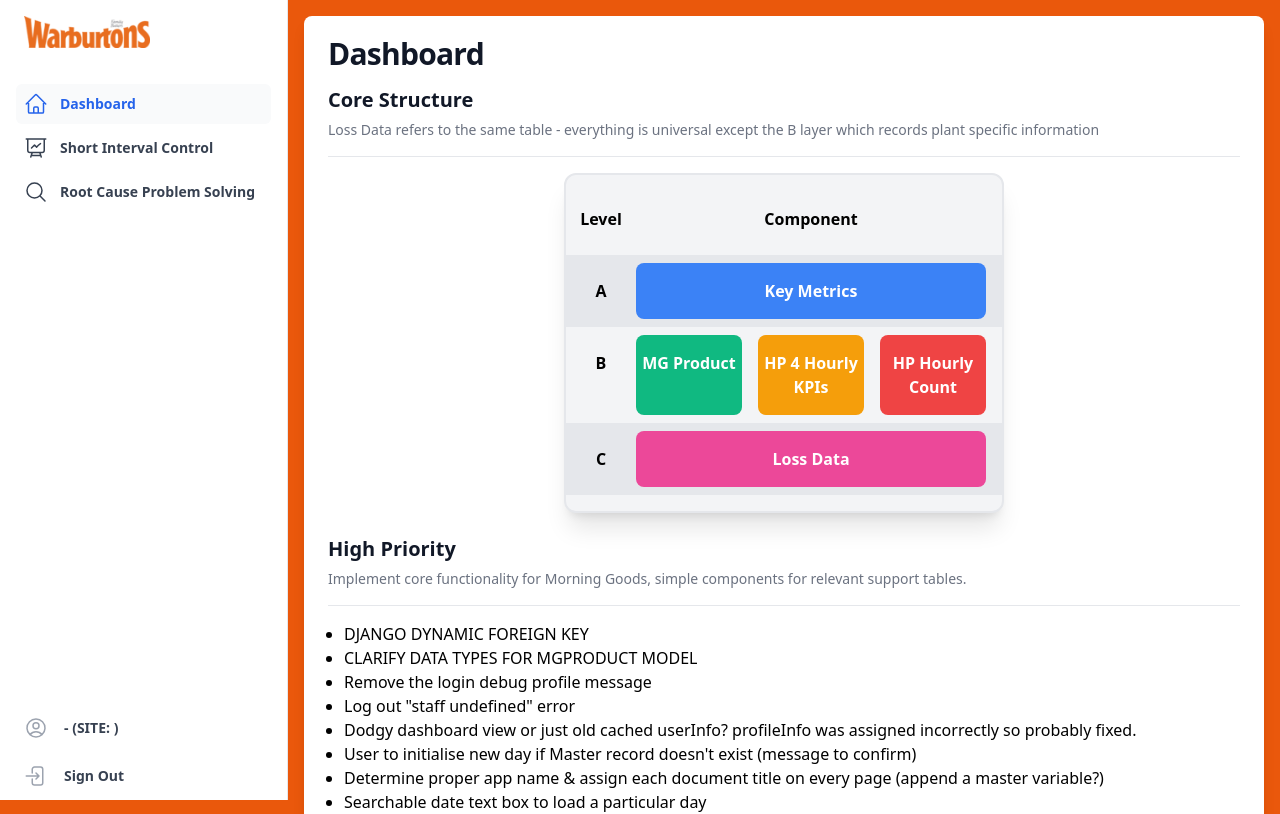
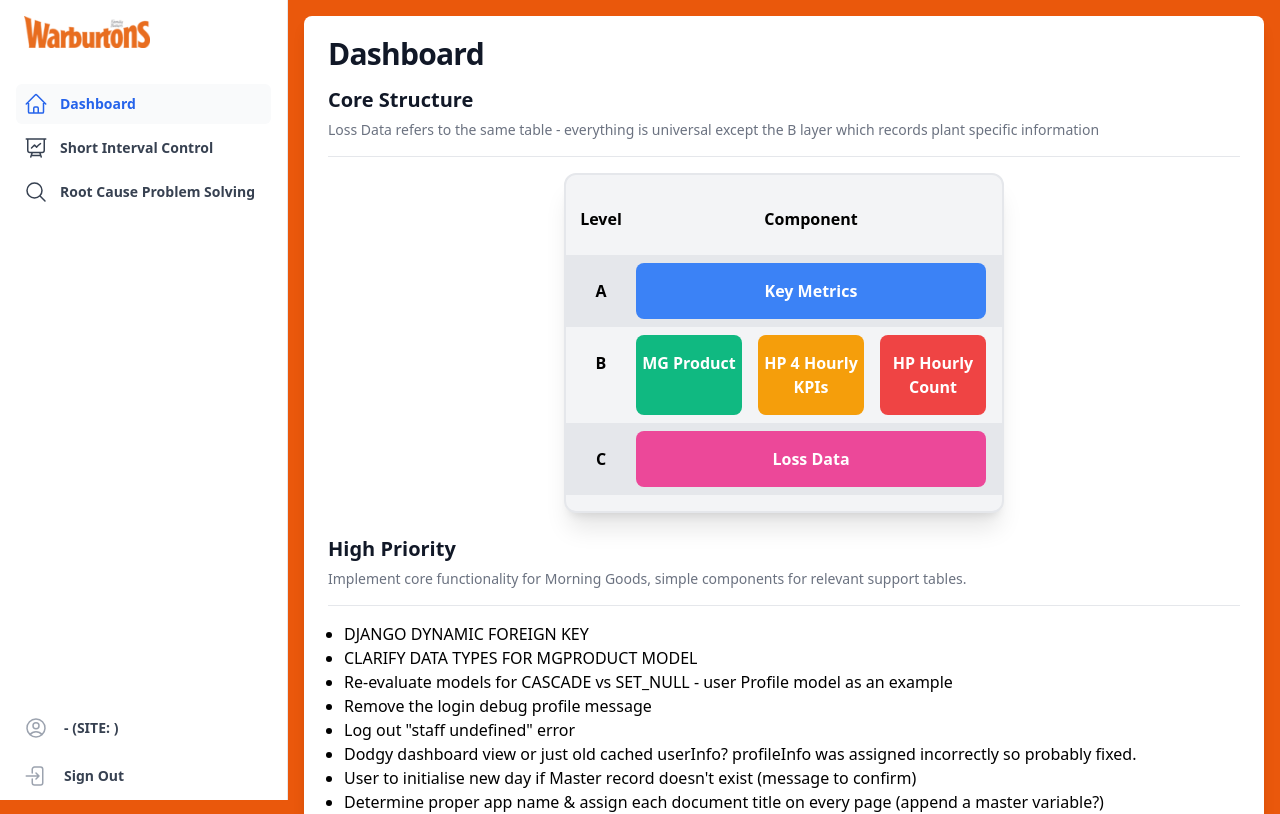
Before and after one commit to C6ABK/DjangoWSIC, a React (Create React App) app in the folder frontend/: page /dashboard in a window 1280 px wide. Shown: the top 814 px of the page. Built offline with nearby package versions, Linux system fonts and the light colour scheme; sample sign-in values are in the browser's storage.

Commit message:
dashboard update and user testing

```diff
--- a/frontend/src/screens/Dashboard.jsx
+++ b/frontend/src/screens/Dashboard.jsx
@@ -36,6 +36,7 @@ function Dashboard() {
                             <ul className="list-disc">
                                 <li>DJANGO DYNAMIC FOREIGN KEY</li>
                                 <li>CLARIFY DATA TYPES FOR MGPRODUCT MODEL</li>
+                                <li>Re-evaluate models for CASCADE vs SET_NULL - user Profile model as an example</li>
                                 <li>Remove the login debug profile message</li>
                                 <li>Log out "staff undefined" error</li>
                                 <li>Dodgy dashboard view or just old cached userInfo? profileInfo was assigned incorrectly so probably fixed.</li>
```
Also changed, not shown: 1 other file (tests, documents, lock files or other folders).
